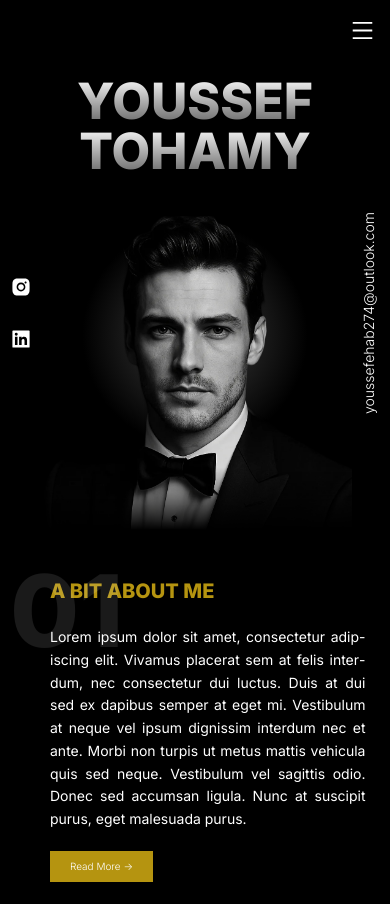
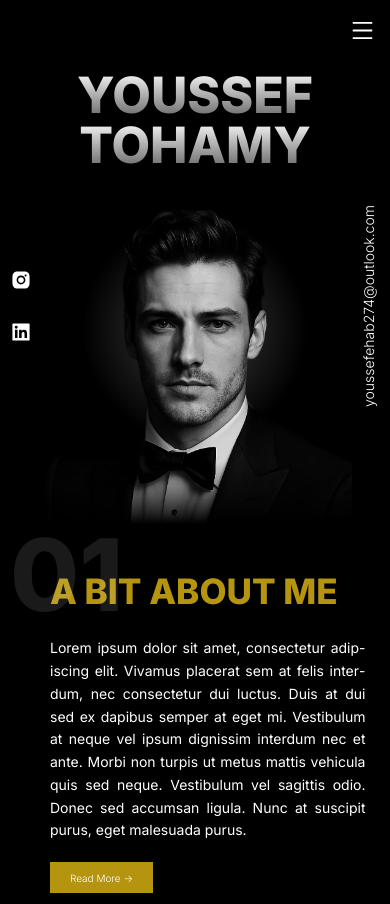
Before and after one commit to vitaminsofsalem/youssef-tohamy-website, a Next.js app: page / in a window 390 px wide. Built offline with nearby package versions, Linux system fonts and the light colour scheme.

Commit message:
refactor: some minor changes to navbar and global css

```diff
--- a/package.json
+++ b/package.json
@@ -10,6 +10,9 @@
   },
   "dependencies": {
     "clsx": "^2.1.1",
+    "embla-carousel-autoplay": "^8.6.0",
+    "embla-carousel-fade": "^8.6.0",
+    "embla-carousel-react": "^8.6.0",
     "next": "15.3.2",
     "react": "^19.0.0",
     "react-dom": "^19.0.0",
--- a/src/app/globals.css
+++ b/src/app/globals.css
@@ -7,12 +7,16 @@
 @theme _ {
   --color-golden: #b59410;
   --color-grey: #d9d9d9;
+  --breakpoint-ultrawide: 2560px;
 }
 :root {
   --background: #000000;
   --foreground: #ffffff;
   --mask-fade-bottom: linear-gradient(to top, transparent 0%, black 20%);
   --gradient-fade: 30%;
+  --text-high-contrast-rgb-value: 230, 230, 230;
+  --text-body: rgb(222, 222, 222);
+  --detail-medium-contrast: rgb(25, 25, 25);
   font-size: 62.5%;
 }
 
@@ -84,12 +88,12 @@ body {
   }
 
   .bg-number {
-    @apply absolute top-10 left-0 text-white/10 font-extrabold
+    @apply absolute text-white/10 font-extrabold
     text-[clamp(10rem,calc(10vw+3rem),20rem)] leading-none;
   }
 
   .title {
-    @apply text-golden text-[clamp(2rem,4vw,5rem)] font-extrabold;
+    @apply text-golden text-[clamp(3.5rem,4vw,5rem)] font-extrabold;
   }
 
   .text {
--- a/src/app/layout.tsx
+++ b/src/app/layout.tsx
@@ -19,9 +19,11 @@ export default function RootLayout({
 }>) {
   return (
     <html lang="en">
-      <body className={`${inter.className} antialiased`}>
+      <body
+        className={`${inter.className} antialiased flex flex-col justify-center items-center`}
+      >
         <Navbar />
-        <main className="min-h-screen flex flex-col lg:p-8 p-4">
+        <main className="min-h-screen flex flex-col max-w-800 lg:p-8 p-4">
           {children}
         </main>
       </body>
--- a/src/components/Navbar.tsx
+++ b/src/components/Navbar.tsx
@@ -17,7 +17,7 @@ export default function Navbar() {
   const [isMenuOpen, setIsMenuOpen] = useState(false);
 
   return (
-    <nav className="top-0 left-0 right-0 z-50 p-4 lg:p-8">
+    <nav className="top-0 left-0 right-0 z-50 w-full p-4 lg:p-8">
       <div className="w-full mx-auto">
         <div className="flex items-center justify-between h-16">
           {/* Empty div for mobile layout balance */}
```
Also changed, not shown: 1 other file (tests, documents, lock files or other folders).
